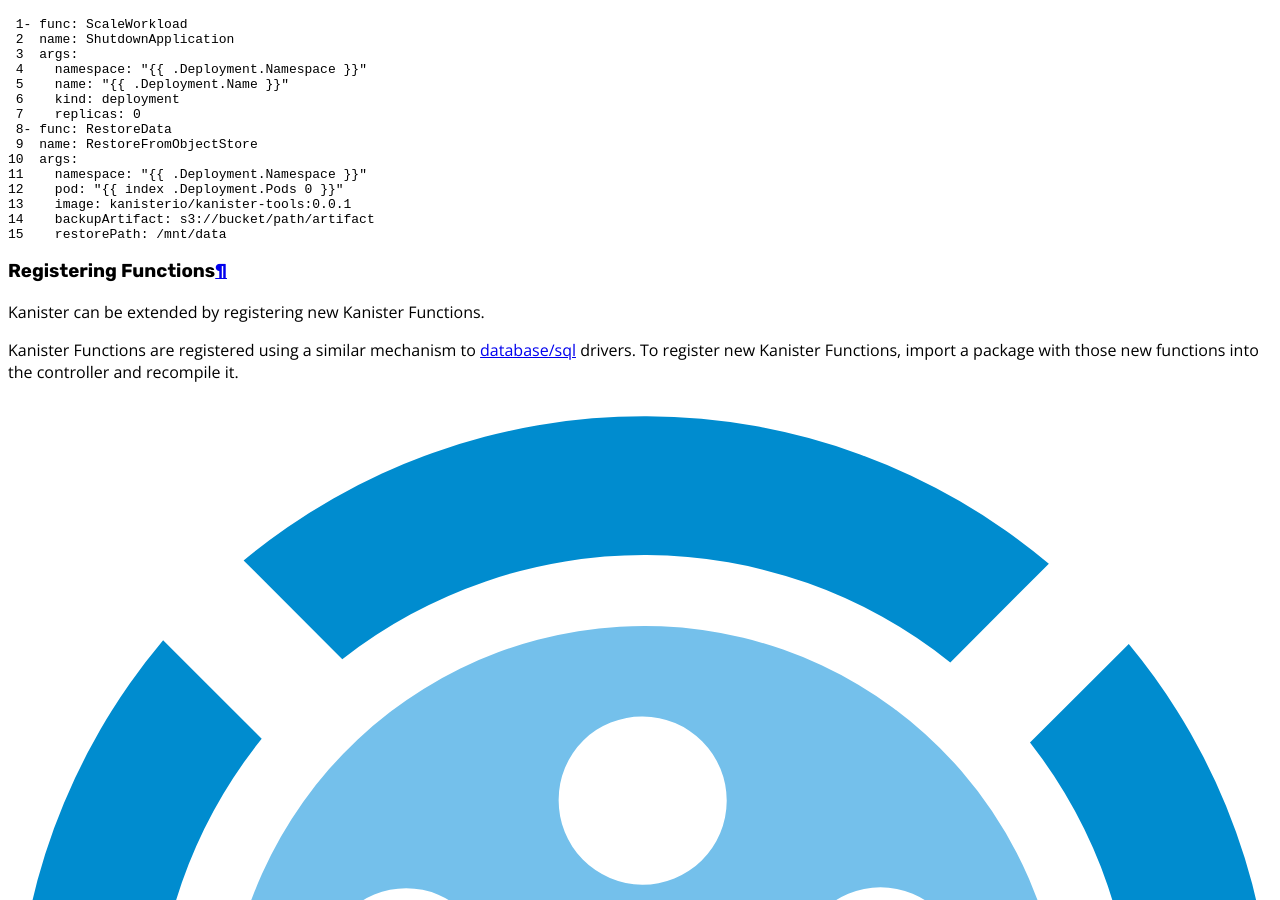
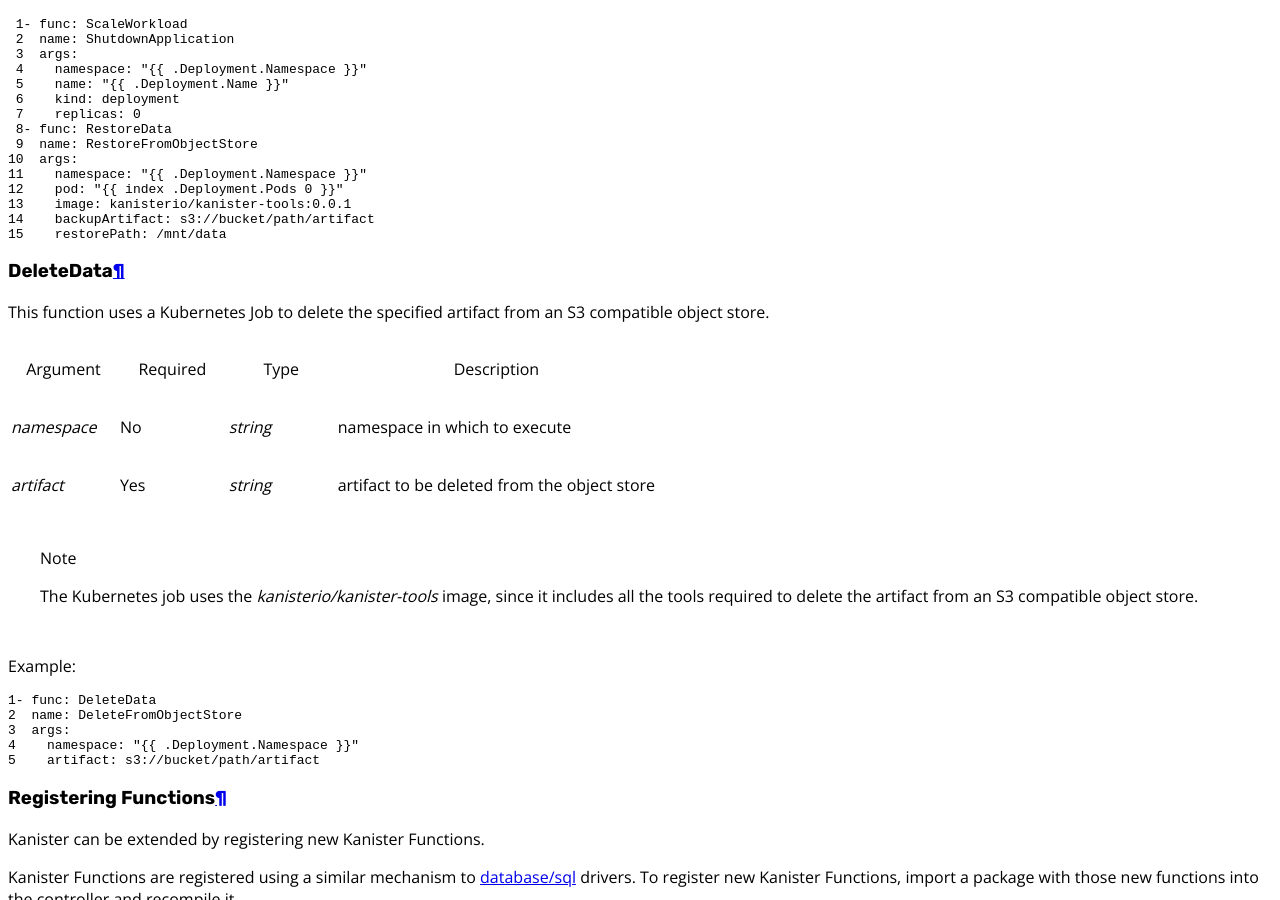
Before and after one commit to kanisterio/kanister, a Sphinx documentation site: the page built from docs/functions.rst, in a window 1280 px wide and 900 px high, scrolled down 5895 px. Built offline with Sphinx 7.4.7, drawn with Linux system fonts in a browser that asks for light colours.

Commit message:
DeleteData doc update (#3187)

```diff
--- a/docs/functions.rst
+++ b/docs/functions.rst
@@ -344,6 +344,36 @@
       backupArtifact: s3://bucket/path/artifact
       restorePath: /mnt/data
 
+DeleteData
+----------
+
+This function uses a Kubernetes Job to delete the specified artifact
+from an S3 compatible object store.
+
+.. csv-table::
+   :header: "Argument", "Required", "Type", "Description"
+   :align: left
+   :widths: 5,5,5,15
+
+   `namespace`, No, `string`, namespace in which to execute
+   `artifact`, Yes, `string`, artifact to be deleted from the object store
+
+.. note::
+   The Kubernetes job uses the `kanisterio/kanister-tools` image,
+   since it includes all the tools required to delete the artifact
+   from an S3 compatible object store.
+
+Example:
+
+.. code-block:: yaml
+  :linenos:
+
+  - func: DeleteData
+    name: DeleteFromObjectStore
+    args:
+      namespace: "{{ .Deployment.Namespace }}"
+      artifact: s3://bucket/path/artifact
+
 Registering Functions
 ---------------------
 
```
